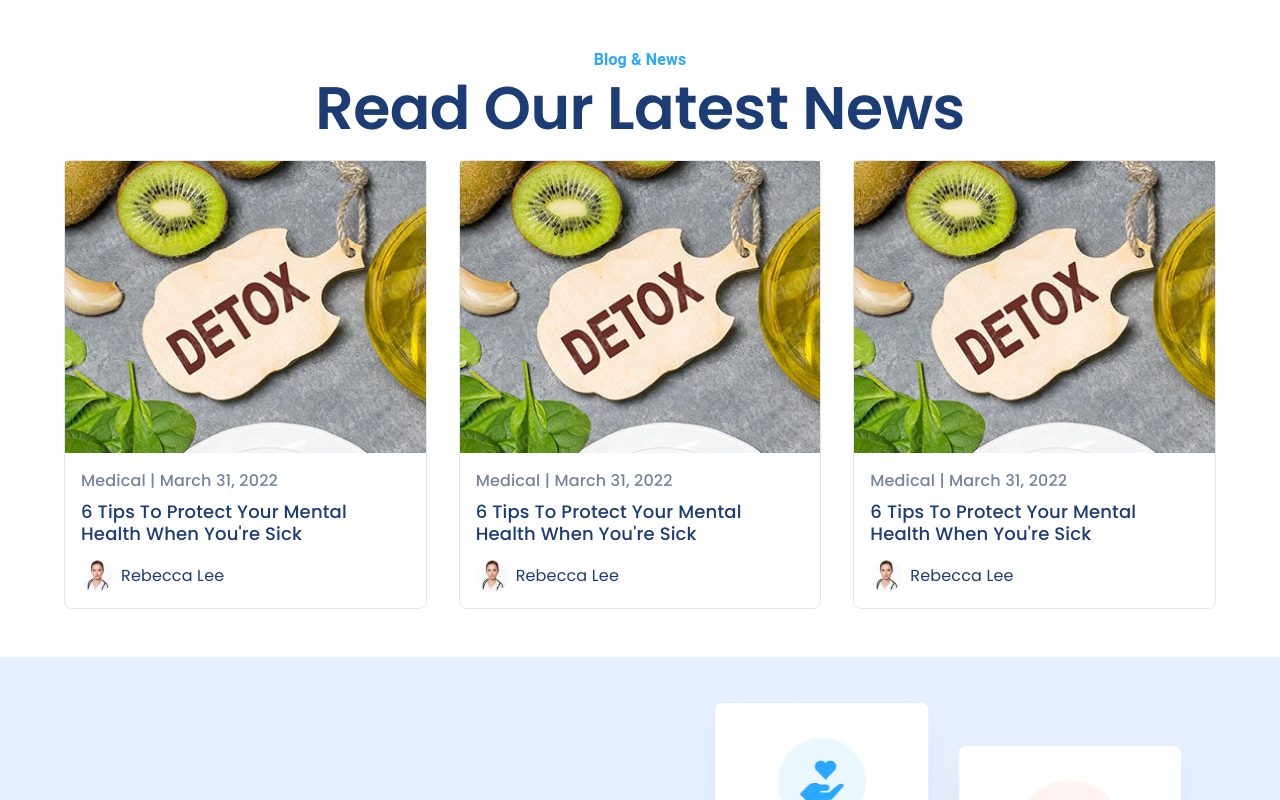
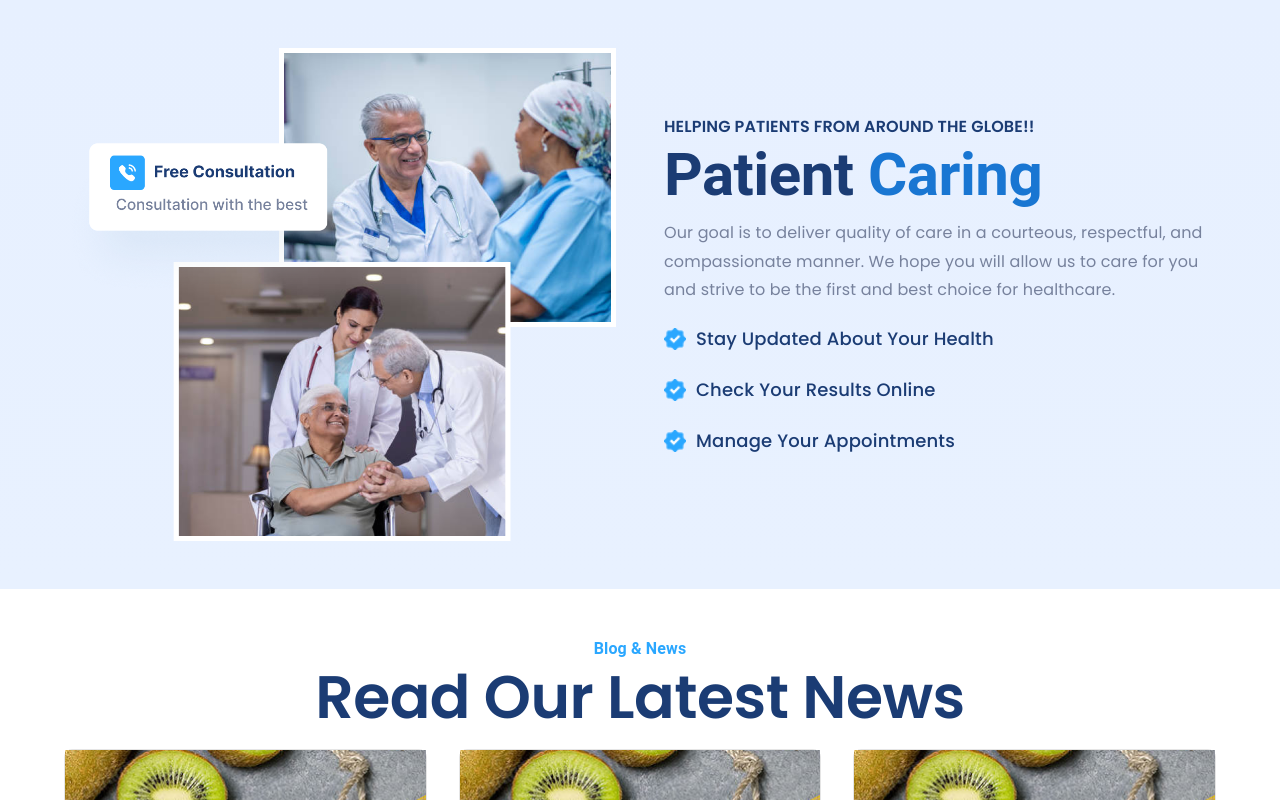
Before and after one commit to deb2000-sudo/medify, a React (Create React App) app: page / in a window 1280 px wide. Shown: the top 800 px of the page. Built offline with nearby package versions, Linux system fonts and the light colour scheme.

Commit message:
patient caring section is added

```diff
--- a/src/Home/Home.jsx
+++ b/src/Home/Home.jsx
@@ -2,9 +2,11 @@ import FAQ from "../components/Sections/FAQ/FAQ";
 import {Box} from '@mui/material';
 import Ourfamilies from "../components/Sections/OurFamilies/Ourfamilies";
 import Blogs from "../components/Sections/Blogs/Blogs";
+import Patientcaring from "../components/Sections/PatientCaring/Patientcaring";
 const Home=()=>{
 return(
     <Box>
+        <Patientcaring/>
         <Blogs/>
         <Ourfamilies/>
         <FAQ/>
--- /dev/null
+++ b/src/components/Sections/PatientCaring/Patientcaring.jsx
@@ -0,0 +1,71 @@
+import { Box, Container, Grid, List, ListItem, ListItemIcon, ListItemText, Typography } from "@mui/material";
+import Patientcaringbanner from '../../../assets/patientcaring.png';
+import bluetick from '../../../assets/bluetick.png';
+const Patientcaring=()=>{
+    return (
+        <Box py={6} sx={{ background: 'linear-gradient(#E7F0FF, #E8F1FF)' }}>
+            <Container>
+                <Grid container spacing={6} alignItems='center'>
+
+                    <Grid item xs={12} md={6}>
+                        <Box
+                            component='img'
+                            src={Patientcaringbanner}
+                            width={1}
+                        />
+                    </Grid>
+
+                    <Grid item xs={12} md={6}>
+                        <Typography
+                            fontWeight={600}
+                            color="#1B3C74"
+                            fontFamily='Poppins'
+                        >
+                            HELPING PATIENTS FROM AROUND THE GLOBE!!
+                        </Typography>
+                        <Typography variant="h2" mb={1} color="#1B3C74" fontWeight={600}>
+                            Patient <Box component='span' color='primary.main'>Caring</Box>
+                        </Typography>
+                        <Typography color='#77829D' lineHeight={1.8} fontFamily='Poppins'>
+                            Our goal is to deliver quality of care in a courteous, respectful, and compassionate manner. We hope you will allow us to care for you and strive to be the first and best choice for healthcare.
+                        </Typography>
+
+                        <List sx={{ fontSize: { xs: 12, md: 18 } }}>
+                            <ListItem disableGutters>
+                                <ListItemIcon sx={{ minWidth: 32 }}>
+                                    <Box component='img' src={bluetick} height={22} width={22} />
+                                </ListItemIcon>
+                                <ListItemText
+                                    primary='Stay Updated About Your Health'
+                                    primaryTypographyProps={{ fontFamily:'Poppins',fontSize: { xs: 14, md: 18 }, fontWeight: 500, color: '#1B3C74', }}
+                                />
+                            </ListItem>
+                            <ListItem disableGutters>
+                                <ListItemIcon sx={{ minWidth: 32 }}>
+                                    <Box component='img' src={bluetick} height={22} width={22} />
+                                </ListItemIcon>
+                                <ListItemText
+                                    primary='Check Your Results Online'
+                                    primaryTypographyProps={{ fontFamily:'Poppins',fontSize: { xs: 14, md: 18 }, fontWeight: 500, color: '#1B3C74' }}
+                                />
+                            </ListItem>
+                            <ListItem disableGutters>
+                                <ListItemIcon sx={{ minWidth: 32 }}>
+                                    <Box component='img' src={bluetick} height={22} width={22} />
+                                </ListItemIcon>
+                                <ListItemText
+                                    primary='Manage Your Appointments'
+                                    primaryTypographyProps={{ fontFamily:'Poppins', fontSize: { xs: 14, md: 18 }, fontWeight: 500, color: '#1B3C74' }}
+                                />
+                            </ListItem>
+                        </List>
+
+                    </Grid>
+
+                </Grid>
+            </Container>
+        </Box>
+    )
+}
+
+export default Patientcaring;
```
Also changed, not shown: src/assets/bluetick.png (added), src/assets/patientcaring.png (added).
